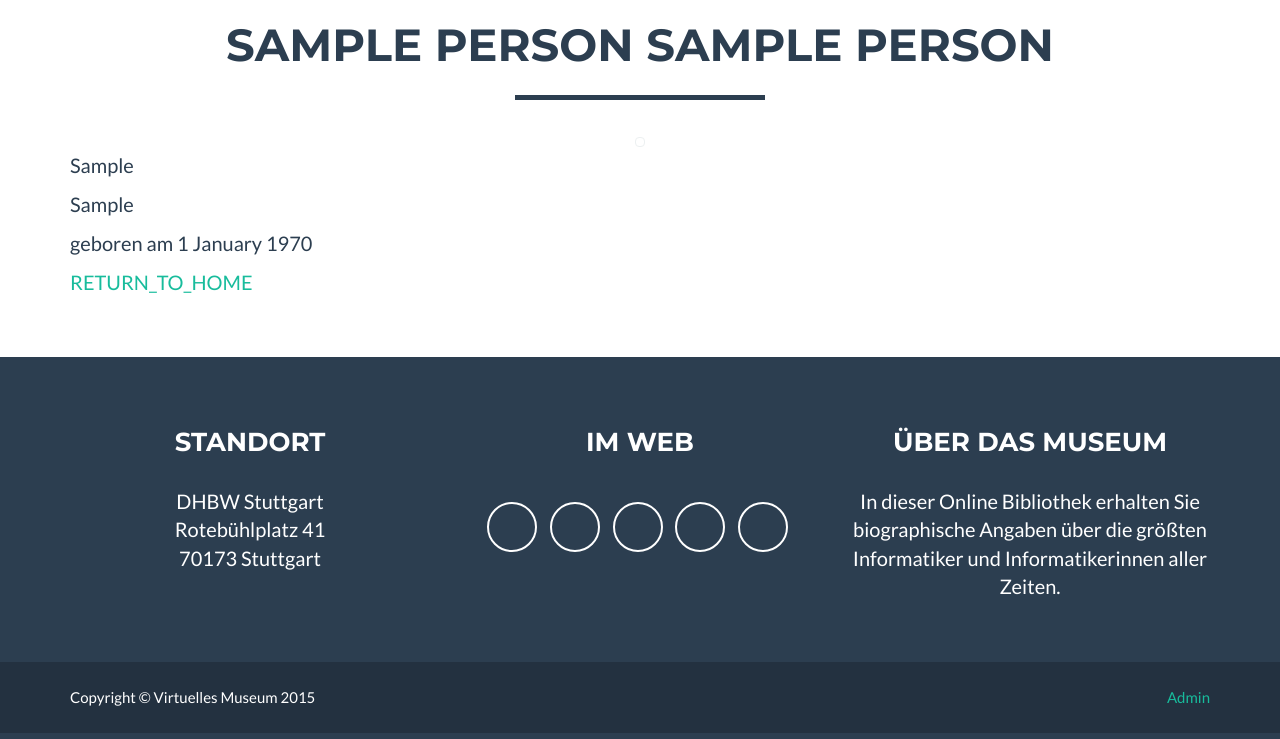
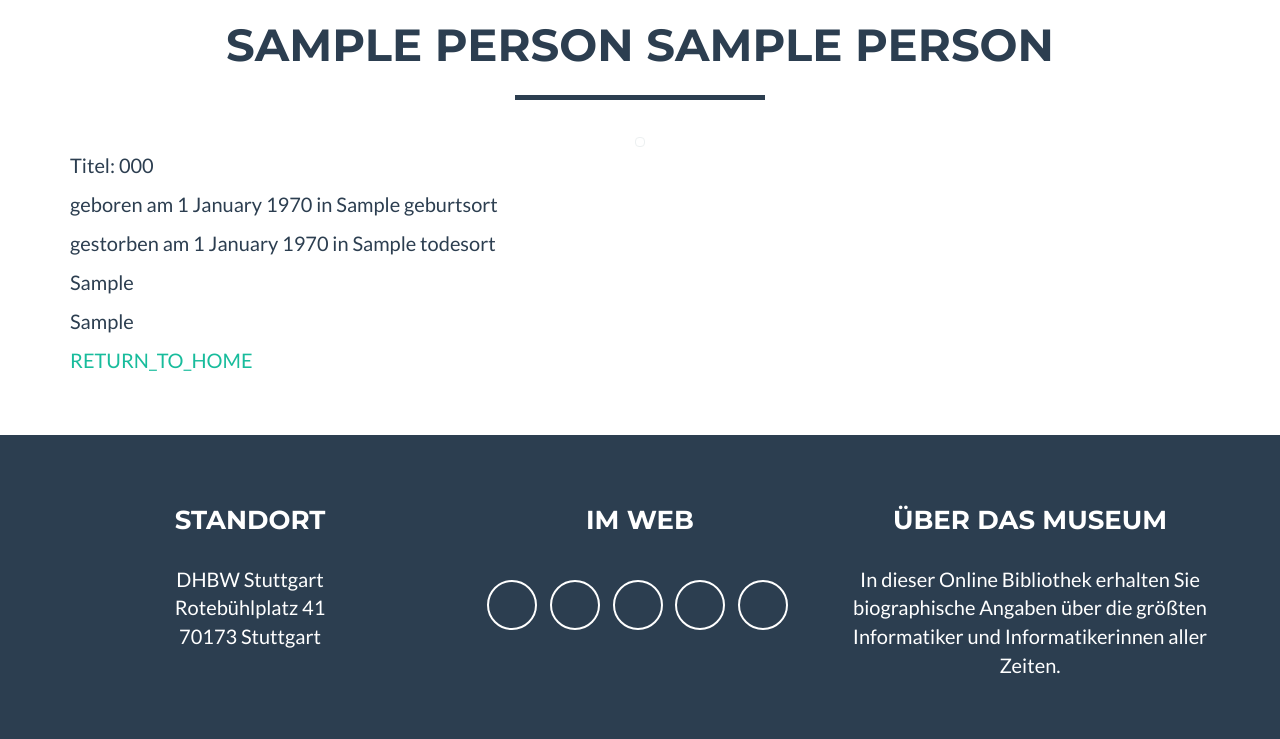
Before and after one commit to grint/DHBW_Projekt_Museum, a PHP site: template templates/viewPerson.php in a window 1280 px wide. Shown: the part 80-819 px from the top of the page. Run offline with PHP 8.4, Linux system fonts and the light colour scheme; the template is opened without the code that fills it: most values are stand-ins (such as "Sample title", 1, 10 or a date in 2020); data that the repository does not hold is empty; some libraries are stand-ins or nearby versions; some web fonts are replaced.

Commit message:
view person

```diff
--- a/templates/viewPerson.php
+++ b/templates/viewPerson.php
@@ -19,9 +19,11 @@
         </div>
         <div class="row">
             <div class="col-lg-12">
+                <p>Titel: <?php echo $results['person']->titel ?></p>
+                <p>geboren am <?php echo date('j F Y', strtotime($results['person']->geburtsdatum)) ?> in <?php echo $results['person']->geburtsort ?></p>
+                <p>gestorben am <?php echo date('j F Y', strtotime($results['person']->todesdatum)) ?> in <?php echo $results['person']->todesort ?></p>
 				<p><?php echo htmlspecialchars( $results['person']->k_beschreibung )?></p>
 				<p><?php echo $results['person']->l_beschreibung?></p>
-				<p class="pubDate">geboren am <?php echo date('j F Y', strtotime($results['person']->geburtsdatum)) ?></p>
 
 				<p><a href="./"><?php echo RETURN_TO_HOME ?></a></p>
             </div>
```
